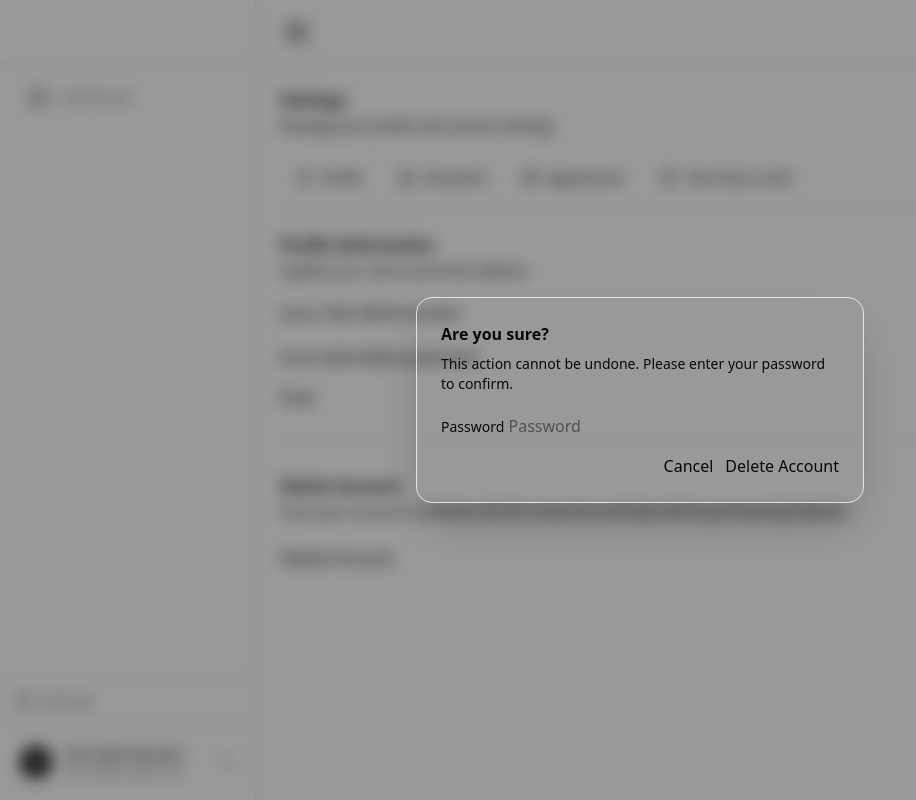
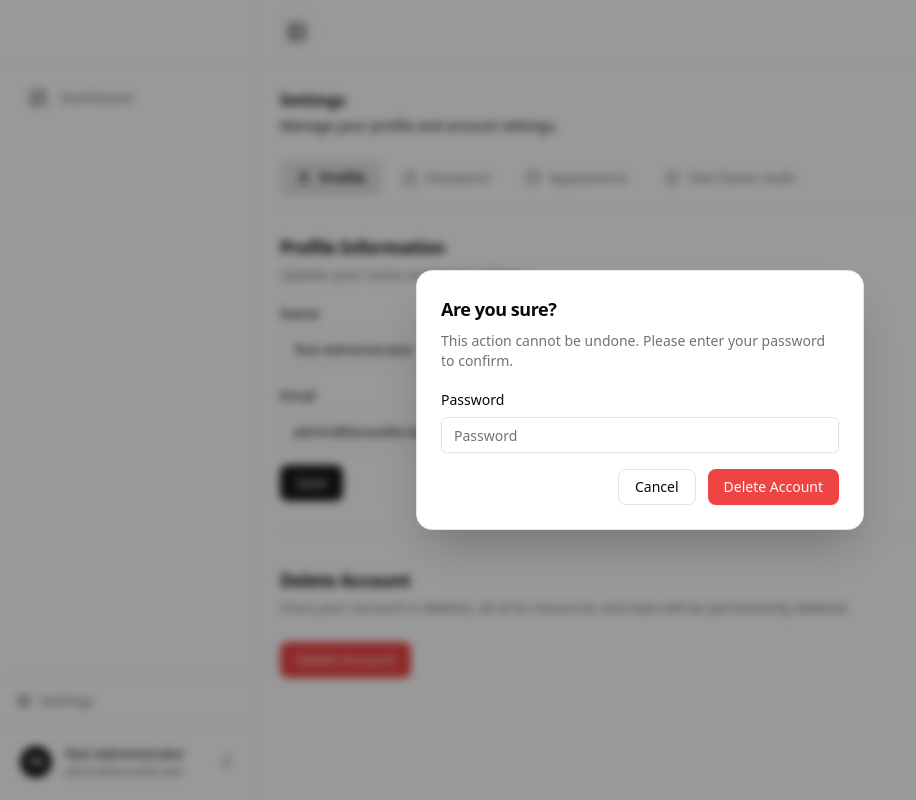
Before and after one commit to kuddusclank/laravel-svelte-starter, a SvelteKit app: page /settings/profile in a window 1280 px wide. Both pictures are taken after a click on the button "Delete Account". Shown: the whole page, without its empty margins (0-916 px from the left). Built offline with nearby package versions, Linux system fonts and the light colour scheme; no server answers; a web font is replaced by a local one.

Commit message:
Fix settings profile, password, and two-factor page form styles

```diff
--- a/src/lib/components/DeleteUser.svelte
+++ b/src/lib/components/DeleteUser.svelte
@@ -9,29 +9,34 @@
 
 <section class="space-y-6">
     <header>
-        <h3 class="h4 font-bold">Delete Account</h3>
-        <p class="text-surface-500 mt-1 text-sm">
+        <h3 class="text-foreground text-lg font-semibold tracking-tight">Delete Account</h3>
+        <p class="text-muted-foreground mt-1 text-sm">
             Once your account is deleted, all of its resources and data will be permanently deleted.
         </p>
     </header>
 
-    <button class="preset-filled-error-500 btn" onclick={() => (showModal = true)}> Delete Account </button>
+    <button
+        class="bg-destructive text-destructive-foreground hover:bg-destructive/90 inline-flex h-9 cursor-pointer items-center justify-center rounded-lg px-4 py-2 text-sm font-medium shadow-xs transition-colors"
+        onclick={() => (showModal = true)}
+    >
+        Delete Account
+    </button>
 
     {#if showModal}
         <!-- svelte-ignore a11y_no_static_element_interactions -->
         <div
-            class="fixed inset-0 z-50 flex items-center justify-center bg-black/40 backdrop-blur-sm"
+            class="fixed inset-0 z-50 flex items-center justify-center bg-black/40 backdrop-blur-xs"
             onclick={() => (showModal = false)}
             onkeydown={() => {}}
         >
             <!-- svelte-ignore a11y_no_static_element_interactions -->
             <div
-                class="bg-surface-50 dark:bg-surface-900 border-surface-200/60 dark:border-surface-800/60 w-full max-w-md rounded-2xl border p-6 shadow-2xl"
+                class="bg-card border-border w-full max-w-md rounded-2xl border p-6 shadow-2xl"
                 onclick={(e) => e.stopPropagation()}
                 onkeydown={() => {}}
             >
-                <h3 class="h4 font-bold">Are you sure?</h3>
-                <p class="text-surface-500 mt-2 text-sm">
+                <h3 class="text-foreground text-lg font-semibold tracking-tight">Are you sure?</h3>
+                <p class="text-muted-foreground mt-2 text-sm">
                     This action cannot be undone. Please enter your password to confirm.
                 </p>
 
@@ -55,22 +60,32 @@
                     class="mt-4 space-y-4"
                 >
                     <div>
-                        <label for="delete-password" class="label text-sm font-medium">Password</label>
+                        <label for="delete-password" class="text-foreground text-sm leading-none font-medium"
+                            >Password</label
+                        >
                         <input
                             id="delete-password"
                             name="password"
                             type="password"
-                            class="input mt-1"
+                            class="border-border bg-background placeholder:text-muted-foreground focus-visible:ring-ring mt-1.5 flex h-9 w-full rounded-md border px-3 py-1.5 text-sm shadow-xs transition-colors focus-visible:ring-1 focus-visible:outline-none disabled:cursor-not-allowed disabled:opacity-50"
                             placeholder="Password"
                         />
                         <InputError message={error} />
                     </div>
 
                     <div class="flex justify-end gap-3">
-                        <button type="button" class="preset-tonal btn" onclick={() => (showModal = false)}>
+                        <button
+                            type="button"
+                            class="border-border bg-background text-foreground hover:bg-accent hover:text-accent-foreground inline-flex h-9 cursor-pointer items-center justify-center rounded-lg border px-4 py-2 text-sm font-medium transition-colors"
+                            onclick={() => (showModal = false)}
+                        >
                             Cancel
                         </button>
-                        <button type="submit" class="preset-filled-error-500 btn" disabled={processing}>
+                        <button
+                            type="submit"
+                            class="bg-destructive text-destructive-foreground hover:bg-destructive/90 inline-flex h-9 cursor-pointer items-center justify-center rounded-lg px-4 py-2 text-sm font-medium shadow-xs transition-colors"
+                            disabled={processing}
+                        >
                             Delete Account
                         </button>
                     </div>
--- a/src/lib/components/TwoFactorRecoveryCodes.svelte
+++ b/src/lib/components/TwoFactorRecoveryCodes.svelte
@@ -4,11 +4,11 @@
 
 {#if codes.length > 0}
     <div class="space-y-3">
-        <p class="text-surface-500 text-sm">
+        <p class="text-muted-foreground text-sm">
             Store these recovery codes in a secure location. They can be used to access your account if you lose your
             two-factor authentication device.
         </p>
-        <div class="bg-surface-100-900 rounded-lg p-4">
+        <div class="bg-secondary rounded-lg p-4">
             <ul class="grid grid-cols-2 gap-1 font-mono text-sm">
                 {#each codes as code}
                     <li>{code}</li>
--- a/src/routes/(app)/settings/+layout.svelte
+++ b/src/routes/(app)/settings/+layout.svelte
@@ -19,14 +19,14 @@
 <div class="space-y-6">
     <Heading title="Settings" description="Manage your profile and account settings." />
 
-    <nav class="border-surface-200/60 dark:border-surface-800/60 flex gap-1 border-b pb-3">
+    <nav class="border-border flex gap-1 border-b pb-3">
         {#each tabs as tab}
             {@const active = currentPath === tab.href}
             <a
                 href={tab.href}
                 class="flex items-center gap-2 rounded-lg px-4 py-2 text-sm font-medium transition-colors {active
-                    ? 'bg-primary-500/10 text-primary-500'
-                    : 'text-surface-500 hover:bg-surface-200/50 dark:hover:bg-surface-800/50'}"
+                    ? 'bg-primary/10 text-primary font-semibold'
+                    : 'text-muted-foreground hover:bg-accent hover:text-accent-foreground'}"
             >
                 <tab.icon class="size-4" />
                 {tab.name}
--- a/src/routes/(app)/settings/appearance/+page.svelte
+++ b/src/routes/(app)/settings/appearance/+page.svelte
@@ -7,8 +7,8 @@
 
 <section>
     <header>
-        <h3 class="h4 font-bold">Appearance</h3>
-        <p class="text-surface-500 mt-1 text-sm">Choose how the application looks for you.</p>
+        <h3 class="text-foreground text-lg font-semibold tracking-tight">Appearance</h3>
+        <p class="text-muted-foreground mt-1 text-sm">Choose how the application looks for you.</p>
     </header>
 
     <div class="mt-4">
--- a/src/routes/(app)/settings/profile/+page.svelte
+++ b/src/routes/(app)/settings/profile/+page.svelte
@@ -19,8 +19,8 @@
 <div class="space-y-8">
     <section>
         <header>
-            <h3 class="h4 font-bold">Profile Information</h3>
-            <p class="text-surface-500 mt-1 text-sm">Update your name and email address.</p>
+            <h3 class="text-foreground text-lg font-semibold tracking-tight">Profile Information</h3>
+            <p class="text-muted-foreground mt-1 text-sm">Update your name and email address.</p>
         </header>
 
         <form
@@ -43,41 +43,47 @@
             class="mt-4 max-w-xl space-y-4"
         >
             <div>
-                <label for="name" class="label text-sm font-medium">Name</label>
+                <label for="name" class="text-foreground text-sm leading-none font-medium">Name</label>
                 <input
                     id="name"
                     name="name"
                     type="text"
                     value={form?.name ?? user?.name ?? ''}
-                    class="input mt-1"
+                    class="border-border bg-background placeholder:text-muted-foreground focus-visible:ring-ring mt-1.5 flex h-9 w-full rounded-md border px-3 py-1.5 text-sm shadow-xs transition-colors focus-visible:ring-1 focus-visible:outline-none disabled:cursor-not-allowed disabled:opacity-50"
                     required
                 />
                 <InputError message={form?.errors?.name} />
             </div>
 
             <div>
-                <label for="email" class="label text-sm font-medium">Email</label>
+                <label for="email" class="text-foreground text-sm leading-none font-medium">Email</label>
                 <input
                     id="email"
                     name="email"
                     type="email"
                     value={form?.email ?? user?.email ?? ''}
-                    class="input mt-1"
+                    class="border-border bg-background placeholder:text-muted-foreground focus-visible:ring-ring mt-1.5 flex h-9 w-full rounded-md border px-3 py-1.5 text-sm shadow-xs transition-colors focus-visible:ring-1 focus-visible:outline-none disabled:cursor-not-allowed disabled:opacity-50"
                     required
                 />
                 <InputError message={form?.errors?.email} />
             </div>
 
             <div class="flex items-center gap-4">
-                <button type="submit" class="preset-filled-primary-500 btn" disabled={processing}> Save </button>
+                <button
+                    type="submit"
+                    class="bg-primary text-primary-foreground hover:bg-primary/90 focus-visible:ring-ring inline-flex h-9 cursor-pointer items-center justify-center rounded-lg px-4 py-2 text-sm font-medium shadow-xs focus-visible:ring-1 focus-visible:outline-none disabled:pointer-events-none disabled:opacity-50"
+                    disabled={processing}
+                >
+                    Save
+                </button>
                 {#if saved}
-                    <span class="text-success-500 text-sm">Saved.</span>
+                    <span class="text-sm font-medium text-emerald-500">Saved.</span>
                 {/if}
             </div>
         </form>
     </section>
 
-    <hr class="border-surface-200-800" />
+    <hr class="border-border" />
 
     <DeleteUser />
 </div>
```
Also changed, not shown: src/lib/components/TwoFactorSetupModal.svelte (+17 -11 lines), src/routes/(app)/settings/password/+page.svelte (+32 -10 lines), src/routes/(app)/settings/two-factor/+page.svelte (+36 -9 lines).
